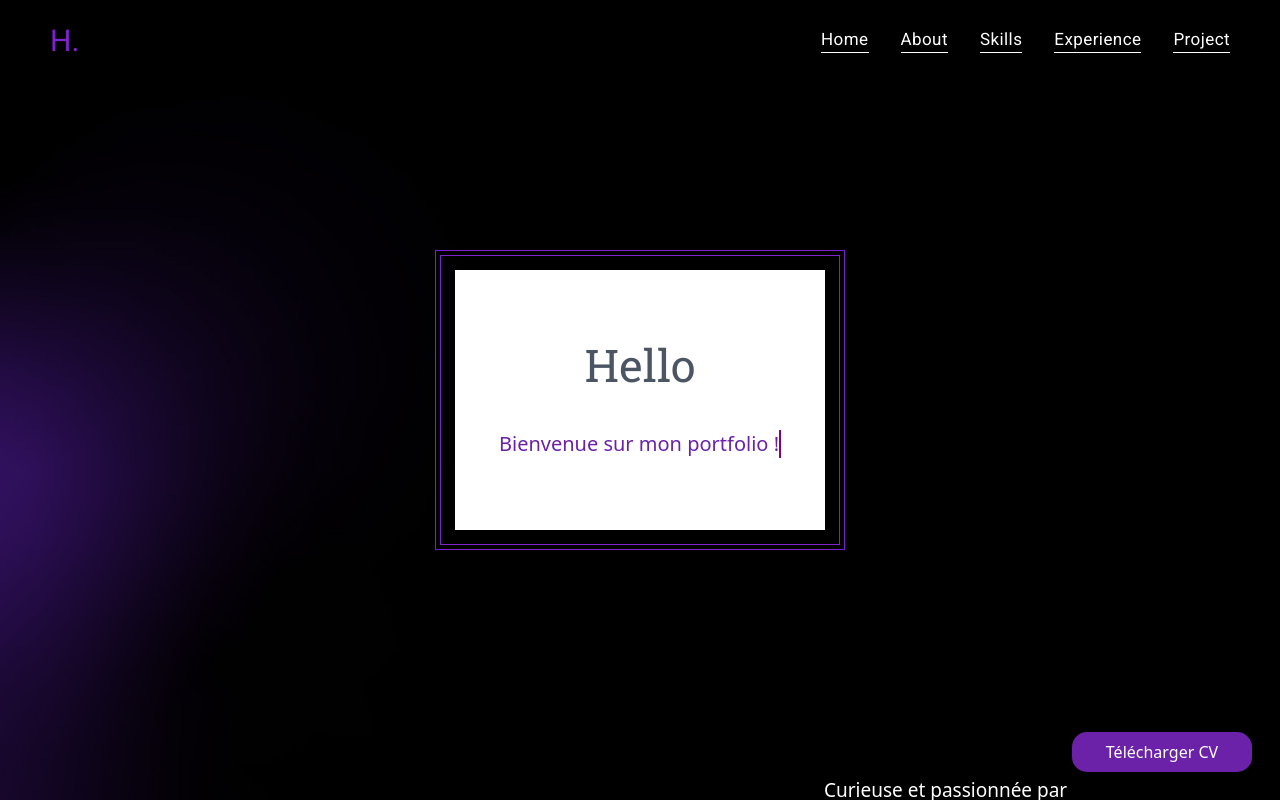
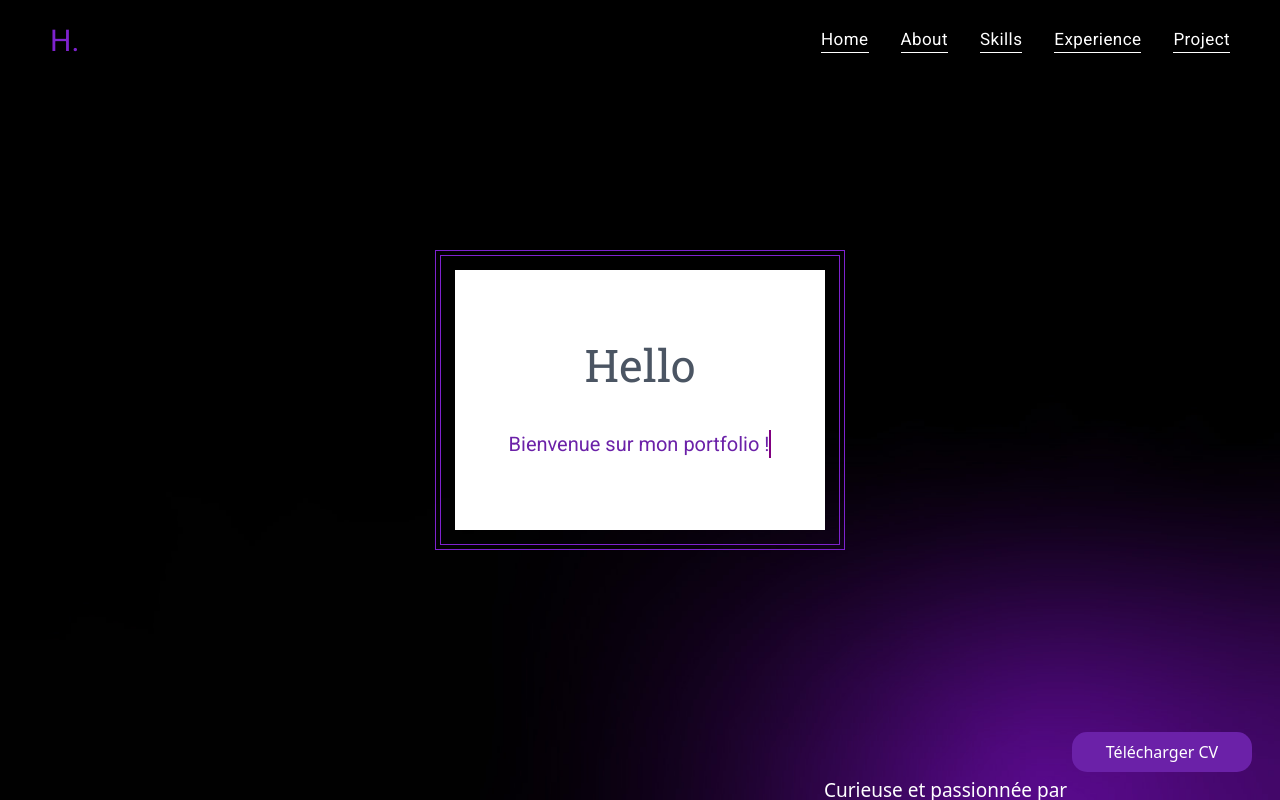
Before and after one commit to Pretty-H/folio, a Vue app: page / in a window 1280 px wide. Built offline with nearby package versions, Linux system fonts and the light colour scheme.

Commit message:
correction de fond

```diff
--- a/src/components/BackgroundFlowers.vue
+++ b/src/components/BackgroundFlowers.vue
@@ -29,12 +29,12 @@ const backgroundStyle = ref({
 
 let intervalId = null
 
-onMounted(() => {
-  intervalId = setInterval(() => {
-    currentImageIndex.value = (currentImageIndex.value + 1) % images.length
-    backgroundStyle.value.backgroundImage = `url(${images[currentImageIndex.value]})`
-  }, 3000) // 10 secondes
-})
+// onMounted(() => {
+//   intervalId = setInterval(() => {
+//     currentImageIndex.value = (currentImageIndex.value + 1) % images.length
+//     backgroundStyle.value.backgroundImage = `url(${images[currentImageIndex.value]})`
+//   }, 3000) // 10 secondes
+// })
 
 onUnmounted(() => {
   clearInterval(intervalId)
--- a/src/components/Home.vue
+++ b/src/components/Home.vue
@@ -95,7 +95,7 @@ export default {
 }
 
 .typewriter {
-    ont-family : 'Roboto', serif;
+    font-family : 'Roboto', serif;
     font-weight : normal;
   white-space: nowrap;
   border-right: 2px solid purple;
--- a/vite.config.js
+++ b/vite.config.js
@@ -10,4 +10,5 @@ export default defineConfig({
       '@': path.resolve(__dirname, './src'),
     },
   },
+   base: './',
 })
```
